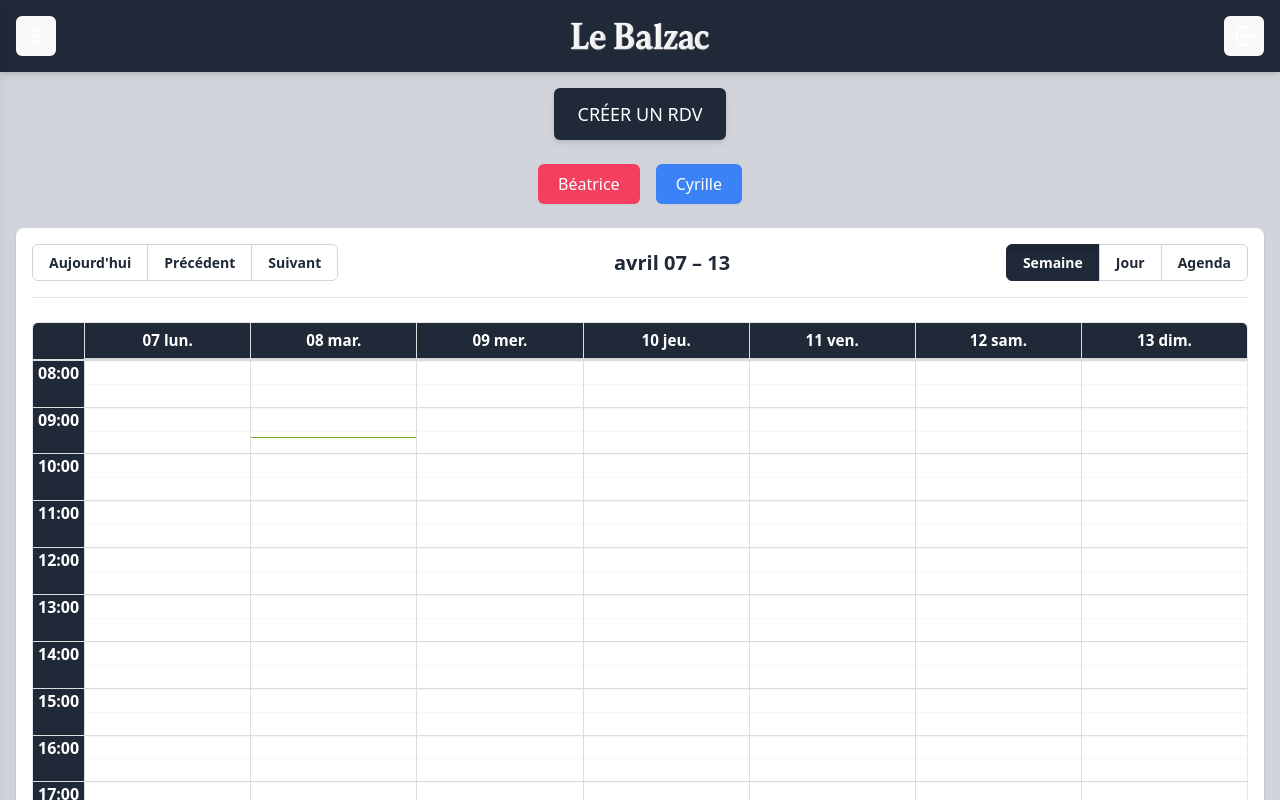
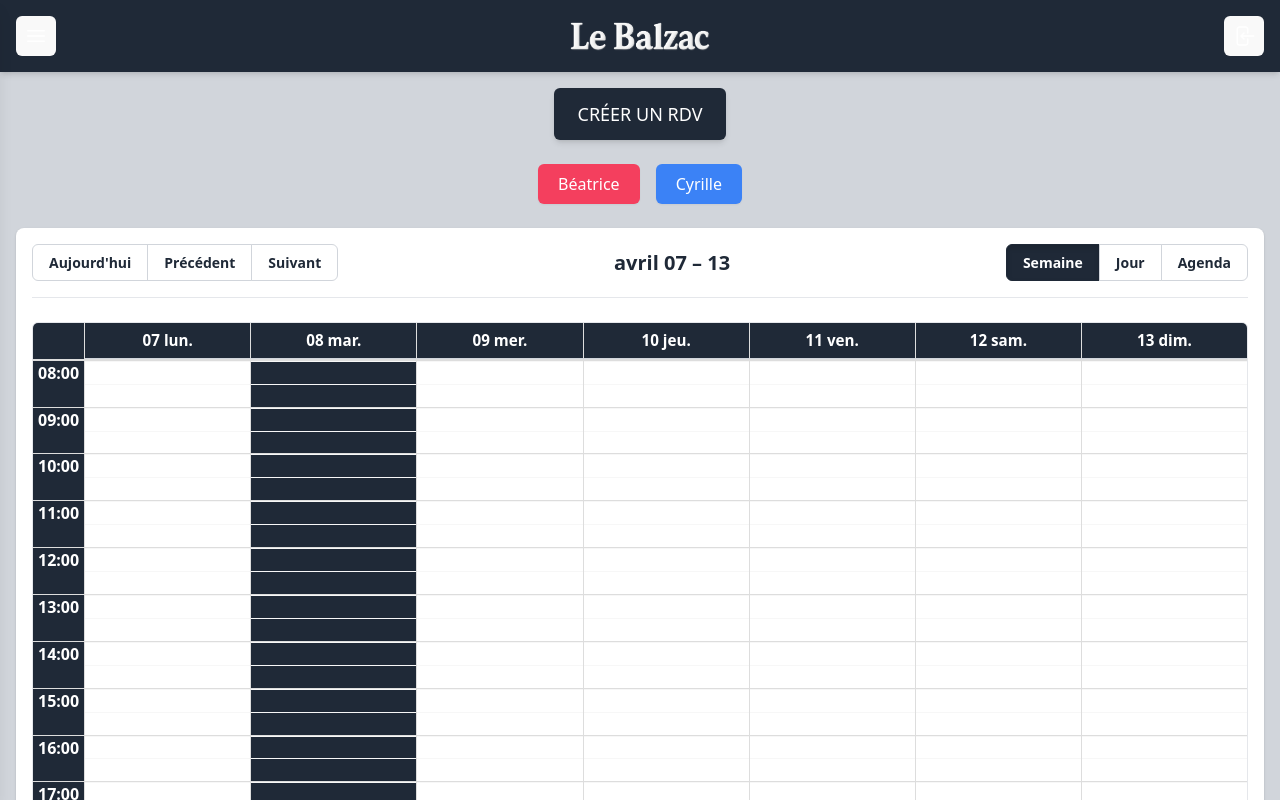
Before and after one commit to Luckywi/admin-balzac, a React (Vite) app: page /dashboard in a window 1280 px wide. Shown: the top 800 px of the page. Built offline with nearby package versions, Linux system fonts and the light colour scheme; no server answers; the database is empty.

Commit message:
cursor RBC

```diff
--- a/src/components/calendar/calendar.css
+++ b/src/components/calendar/calendar.css
@@ -40,7 +40,12 @@
  }
 
 .rbc-now {
-  background-color: white !important;
+  background-color: #1f2937 !important;
+ }
+
+ .rbc-current-time-indicator {
+  background-color: #1f2937 !important;
+  height: 3px !important;
  }
 
 
```
